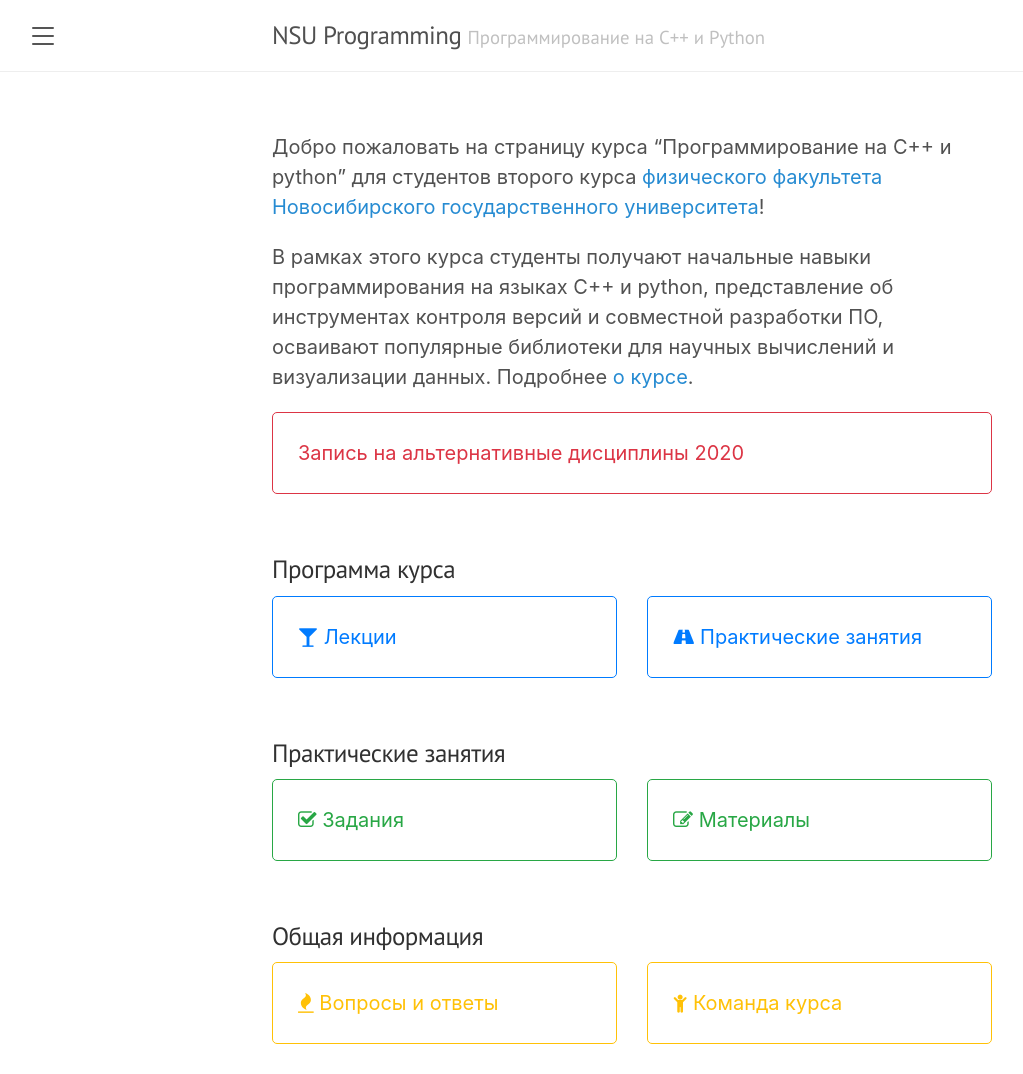
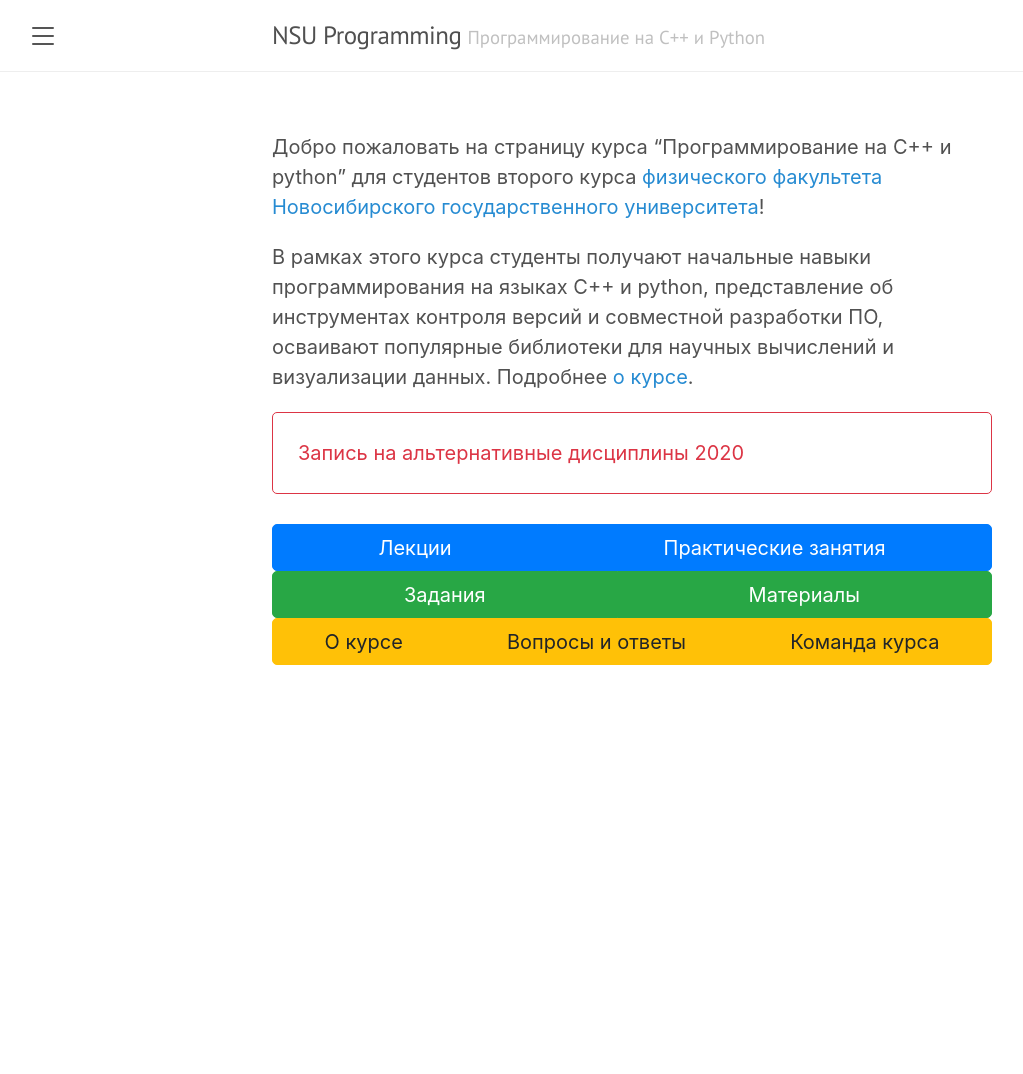
Before and after one commit to NSU-Programming/NSU-Programming.github.io, a Jekyll site: the page built from index.md, in a window 1280 px wide. Shown: the whole page, without its empty margins (8-1031 px from the left). Built offline with Jekyll 4.4.1, drawn with Linux system fonts in a browser that asks for light colours; after the commit the page ends 900 px from its top, so only the background shows below that.

Commit message:
buttons, buttons

```diff
--- a/index.md
+++ b/index.md
@@ -7,90 +7,49 @@
 
 В рамках этого курса студенты получают начальные навыки программирования на языках C++ и python, представление об инструментах контроля версий и совместной разработки ПО, осваивают популярные библиотеки для научных вычислений и визуализации данных. Подробнее [о курсе](about).
 
+
 <div class="row">
     <div class="col-sm-12">
         <a href="enroll2020">
             <div class="card border-danger mb-4">
                 <div class="card-body text-danger">
-                    <!-- <h3 class="card-title">Запись на альтернативные дисциплины 2020</h3> -->
                     <p class="card-text">Запись на альтернативные дисциплины 2020</p>
                 </div>
             </div>
         </a>
     </div>
-</div>
-
-### Программа курса
-
-<div class="row">
-    <div class="col-sm-6">
-        <a href="lectures">
-            <div class="card border-primary mb-4">
-                <div class="card-body text-primary">
-                    <!-- <h5 class="card-title"></h5> -->
-                    <p class="card-text"><i class="fa fa-glass"></i> Лекции</p>
-                </div>
-            </div>
-        </a>
+    <div class="col-sm-12">
+        <div class="btn-group d-flex">
+            <button type="button" class="btn btn-primary" href="lectures">
+                Лекции
+            </button>
+            <button type="button" class="btn btn-primary" href="seminars">
+                Практические занятия
+            </button>
+        </div>
     </div>
-    <div class="col-sm-6">
-        <a href="seminars">
-            <div class="card border-primary mb-4">
-                <div class="card-body text-primary">
-                    <!-- <h5 class="card-title">Программа практических занятий</h5> -->
-                    <p class="card-text"><i class="fa fa-road"></i> Практические занятия</p>
-                </div>
-            </div>
-        </a>
+    <div class="col-sm-12">
+        <div class="btn-group d-flex">
+            <button type="button" class="btn btn-success" href="problems">
+                Задания
+            </button>
+            <button type="button" class="btn btn-success" href="textbook">
+                Материалы
+            </button>
+        </div>
+    </div>
+    <div class="col-sm-12">
+        <div class="btn-group d-flex">
+            <button type="button" class="btn btn-warning" href="about">
+                О курсе
+            </button>
+            <button type="button" class="btn btn-warning" href="qna">
+                Вопросы и ответы
+            </button>
+            <button type="button" class="btn btn-warning" href="team">
+                Команда курса
+            </button>
+        </div>
     </div>
 </div>
-
-### Практические занятия
-
-<div class="row">
-    <div class="col-sm-6">
-        <a href="problems">
-            <div class="card border-success mb-4">
-                <div class="card-body text-success">
-                    <!-- <h5 class="card-title">Задания</h5> -->
-                    <p class="card-text"><i class="fa fa-check-square-o"></i> Задания</p>
-                </div>
-            </div>
-        </a>
-    </div>
-    <div class="col-sm-6">
-        <a href="textbook">
-            <div class="card border-success mb-4">
-                <div class="card-body text-success">
-                    <!-- <h5 class="card-title">Материалы</h5> -->
-                    <p class="card-text"><i class="fa fa-pencil-square-o"></i> Материалы</p>
-                </div>
-            </div>
-        </a>
-    </div>
-</div>
-
-### Общая информация
-
-<div class="row">
-    <div class="col-sm-6">
-        <a href="qna">
-            <div class="card border-warning mb-4">
-                <div class="card-body text-warning">
-                    <!-- <h5 class="card-title">Вопросы и ответы</h5> -->
-                    <p class="card-text"><i class="fa fa-fire"></i> Вопросы и ответы</p>
-                </div>
-            </div>
-        </a>
-    </div>
-    <div class="col-sm-6">
-        <a href="team">
-            <div class="card border-warning mb-4">
-                <div class="card-body text-warning">
-                    <!-- <h5 class="card-title">Команда курса</h5> -->
-                    <p class="card-text"><i class="fa fa-child"></i> Команда курса</p>
-                </div>
-            </div>
-        </a>
-    </div>
-</div>
+<br>
```
